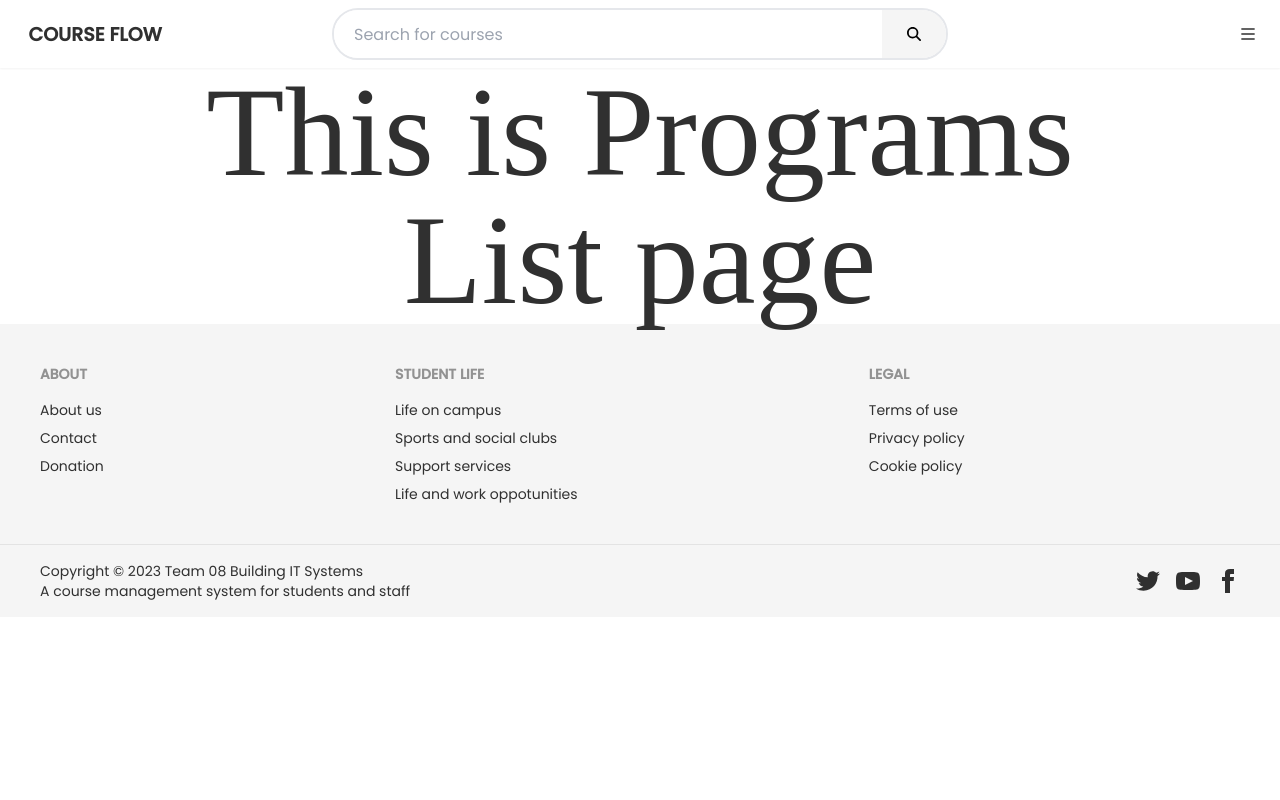
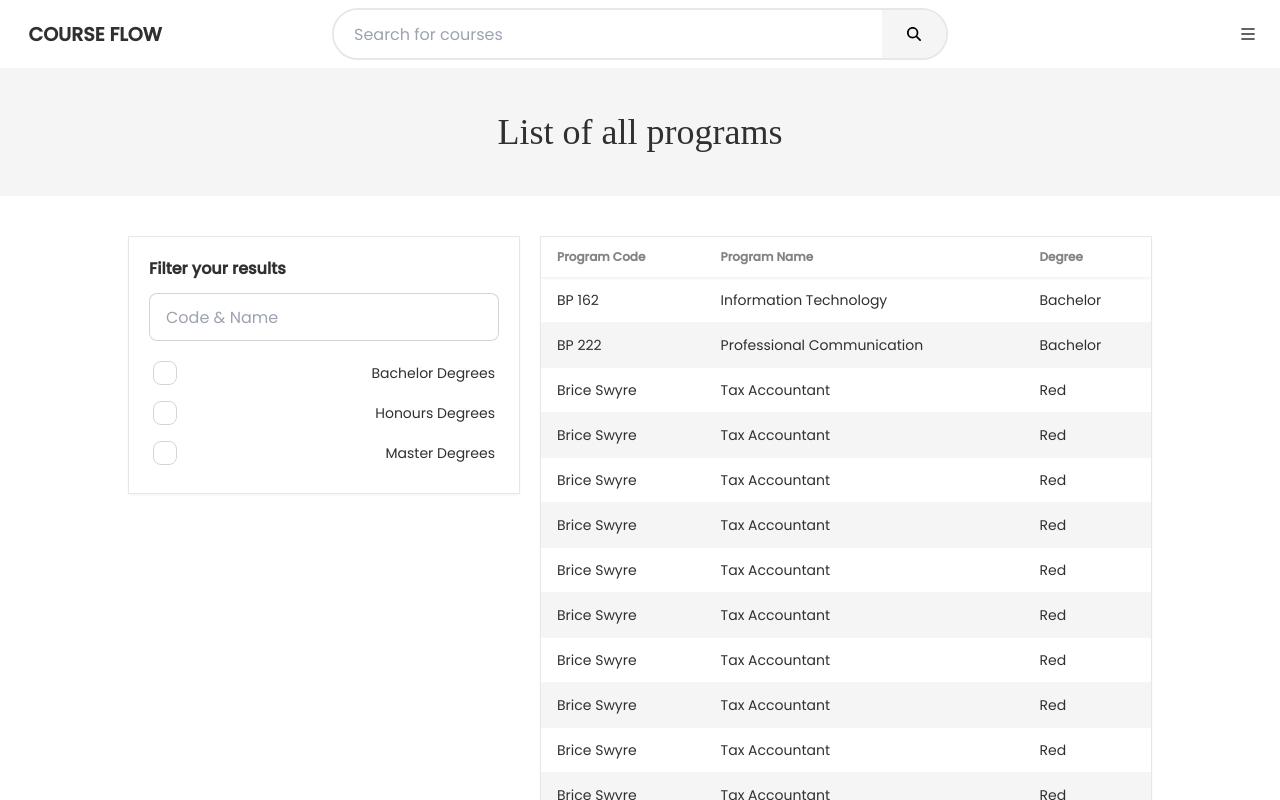
Before and after one commit to ThaiHoangDang/course-flow, a React (Create React App) app: page /programs-list in a window 1280 px wide. Shown: the top 800 px of the page. Built offline with nearby package versions, Linux system fonts and the light colour scheme; a web font is replaced by a local one.

Commit message:
add basic programs list page

```diff
--- /dev/null
+++ b/src/components/CoursesList/CoursesTable.jsx
@@ -0,0 +1,97 @@
+export default function CoursesTable() {
+  return (
+    <div className="overflow-x-auto bg-base-100 border-1">
+      <table className="table table-zebra">
+        <thead className="shadow-sm font-bold">
+          <tr>
+            <th>Course Code</th>
+            <th>Course Name</th>
+            <th>Favorite Color</th>
+          </tr>
+        </thead>
+        <tbody>
+          <tr>
+            <td>Cy Ganderton</td>
+            <td>Quality Control Specialist</td>
+            <td>Blue</td>
+          </tr>
+          <tr>
+            <td>Hart Hagerty</td>
+            <td>Desktop Support Technician</td>
+            <td>Purple</td>
+          </tr>
+          <tr>
+            <td>Brice Swyre</td>
+            <td>Tax Accountant</td>
+            <td>Red</td>
+          </tr>
+          <tr>
+            <td>Brice Swyre</td>
+            <td>Tax Accountant</td>
+            <td>Red</td>
+          </tr>
+          <tr>
+            <td>Brice Swyre</td>
+            <td>Tax Accountant</td>
+            <td>Red</td>
+          </tr>
+          <tr>
+            <td>Brice Swyre</td>
+            <td>Tax Accountant</td>
+            <td>Red</td>
+          </tr>
+          <tr>
+            <td>Brice Swyre</td>
+            <td>Tax Accountant</td>
+            <td>Red</td>
+          </tr>
+          <tr>
+            <td>Brice Swyre</td>
+            <td>Tax Accountant</td>
+            <td>Red</td>
+          </tr>
+          <tr>
+            <td>Brice Swyre</td>
+            <td>Tax Accountant</td>
+            <td>Red</td>
+          </tr>
+          <tr>
+            <td>Brice Swyre</td>
+            <td>Tax Accountant</td>
+            <td>Red</td>
+          </tr>
+          <tr>
+            <td>Brice Swyre</td>
+            <td>Tax Accountant</td>
+            <td>Red</td>
+          </tr>
+          <tr>
+            <td>Brice Swyre</td>
+            <td>Tax Accountant</td>
+            <td>Red</td>
+          </tr>
+          <tr>
+            <td>Brice Swyre</td>
+            <td>Tax Accountant</td>
+            <td>Red</td>
+          </tr>
+          <tr>
+            <td>Brice Swyre</td>
+            <td>Tax Accountant</td>
+            <td>Red</td>
+          </tr>
+          <tr>
+            <td>Brice Swyre</td>
+            <td>Tax Accountant</td>
+            <td>Red</td>
+          </tr>
+          <tr>
+            <td>Brice Swyre</td>
+            <td>Tax Accountant</td>
+            <td>Red</td>
+          </tr>
+        </tbody>
+      </table>
+    </div>
+  );
+}
--- a/src/components/Header.jsx
+++ b/src/components/Header.jsx
@@ -21,6 +21,7 @@ export default function Header() {
 					<ul tabIndex={0} className="mt-3 z-[1] p-2 shadow menu menu-sm dropdown-content bg-base-100 rounded-box w-40">
 						<li><Link to="/profile" className="h-10 p-3">Profile</Link></li>
 						<li><Link to="/courses-list" className="h-10 p-3">Courses List</Link></li>
+						<li><Link to="/programs-list" className="h-10 p-3">Programs List</Link></li>
 						<li><Link className="h-10 p-3">Settings</Link></li>
 						<li><Link className="h-10 p-3">Logout</Link></li>
 					</ul>
--- /dev/null
+++ b/src/components/ProgramsList/ProgramsFilter.jsx
@@ -0,0 +1,20 @@
+export default function CoursesFilter() {
+  return (
+    <div className="form-control shadow-sm border-1 px-5 py-5 sticky top-10">
+      <p className="font-bold">Filter your results</p>
+      <input type="text" placeholder="Code & Name" className="input input-bordered w-full my-3" />
+      <label className="label cursor-pointer">
+        <input type="checkbox" className="checkbox" />
+        <span className="label-text">Bachelor Degrees</span>
+      </label>
+      <label className="label cursor-pointer">
+        <input type="checkbox" className="checkbox" />
+        <span className="label-text">Honours Degrees</span>
+      </label>
+      <label className="label cursor-pointer">
+        <input type="checkbox" className="checkbox" />
+        <span className="label-text">Master Degrees</span>
+      </label>
+    </div>
+  );
+}
--- a/src/components/CoursesList/Table.jsx
+++ b/src/components/ProgramsList/ProgramsTable.jsx
@@ -1,24 +1,24 @@
-export default function Table() {
+export default function ProgramsTable() {
   return (
     <div className="overflow-x-auto bg-base-100 border-1">
       <table className="table table-zebra">
         <thead className="shadow-sm font-bold">
           <tr>
-            <th>Course Code</th>
-            <th>Course Name</th>
-            <th>Favorite Color</th>
+            <th>Program Code</th>
+            <th>Program Name</th>
+            <th>Degree</th>
           </tr>
         </thead>
         <tbody>
           <tr>
-            <td>Cy Ganderton</td>
-            <td>Quality Control Specialist</td>
-            <td>Blue</td>
+            <td>BP 162</td>
+            <td>Information Technology</td>
+            <td>Bachelor</td>
           </tr>
           <tr>
-            <td>Hart Hagerty</td>
-            <td>Desktop Support Technician</td>
-            <td>Purple</td>
+            <td>BP 222</td>
+            <td>Professional Communication</td>
+            <td>Bachelor</td>
           </tr>
           <tr>
             <td>Brice Swyre</td>
--- /dev/null
+++ b/src/components/SubHeader.jsx
@@ -0,0 +1,8 @@
+export default function SubHeader({name}) {
+
+  return (
+    <div className="px-8 lg:px-32 h-32 flex justify-center items-center bg-base-200">
+      <h1 className="text-4xl">{name}</h1>
+    </div>
+  );
+}
--- a/src/pages/admins/ProgramsList.jsx
+++ b/src/pages/admins/ProgramsList.jsx
@@ -1,13 +1,21 @@
 import Header from "../../components/Header";
 import Footer from "../../components/Footer";
+import SubHeader from "../../components/SubHeader";
+import ProgramsFilter from "../../components/ProgramsList/ProgramsFilter";
+import ProgramsTable from "../../components/ProgramsList/ProgramsTable";
 
 export default function ProgramsList() {
 	return (
 		<div>
 			<Header />
-			<div className="px-8 lg:px-32">
-				<h1 className="text-9xl text-center">This is Programs List page</h1>
-				{/* code in here */}
+			<SubHeader name="List of all programs" />
+			<div className="px-8 lg:px-32 md:flex gap-5">
+        <div className="basis-3/12 my-10 min-w-fit">
+          <ProgramsFilter />
+        </div>
+        <div className="basis-9/12 my-10 shadow-sm">
+          <ProgramsTable />
+        </div>
 			</div>
 			<Footer />
 		</div>
--- a/src/pages/common/CoursesList.jsx
+++ b/src/pages/common/CoursesList.jsx
@@ -1,21 +1,20 @@
 import Header from "../../components/Header";
 import Footer from "../../components/Footer";
-import Table from "../../components/CoursesList/Table";
+import CoursesTable from "../../components/CoursesList/CoursesTable";
 import CoursesFilter from "../../components/CoursesList/CoursesFilter";
+import SubHeader from "../../components/SubHeader";
 
 export default function CourseList() {
   return (
     <div>
       <Header />
-      <div className="px-8 lg:px-32 h-32 flex justify-center items-center bg-base-200">
-        <h1 className="text-4xl">List of all courses</h1>
-      </div>
+      <SubHeader name="List of all courses"/>
       <div className="px-8 lg:px-32 md:flex gap-5">
         <div className="basis-3/12 my-10 min-w-fit">
           <CoursesFilter />
         </div>
         <div className="basis-9/12 my-10 shadow-sm">
-          <Table />
+          <CoursesTable />
         </div>
       </div>
       <Footer />
```
